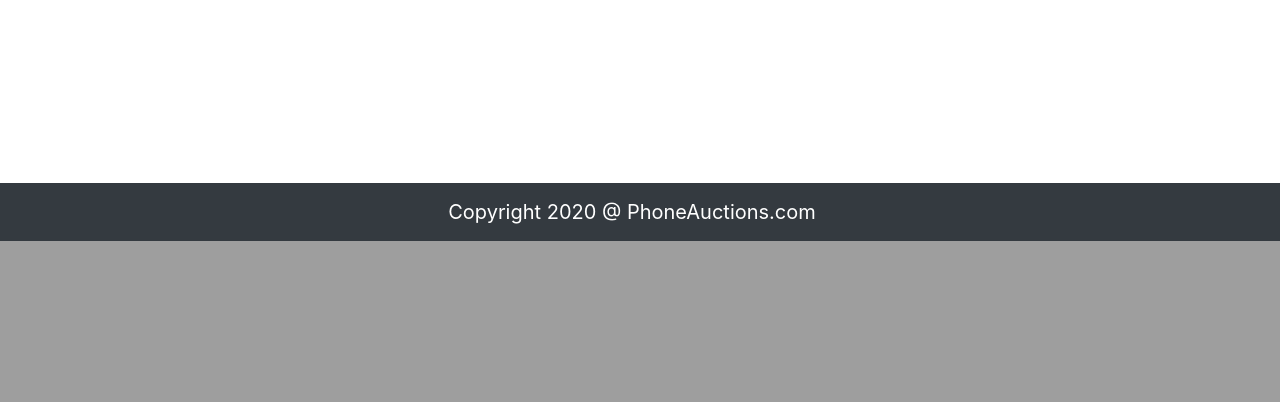
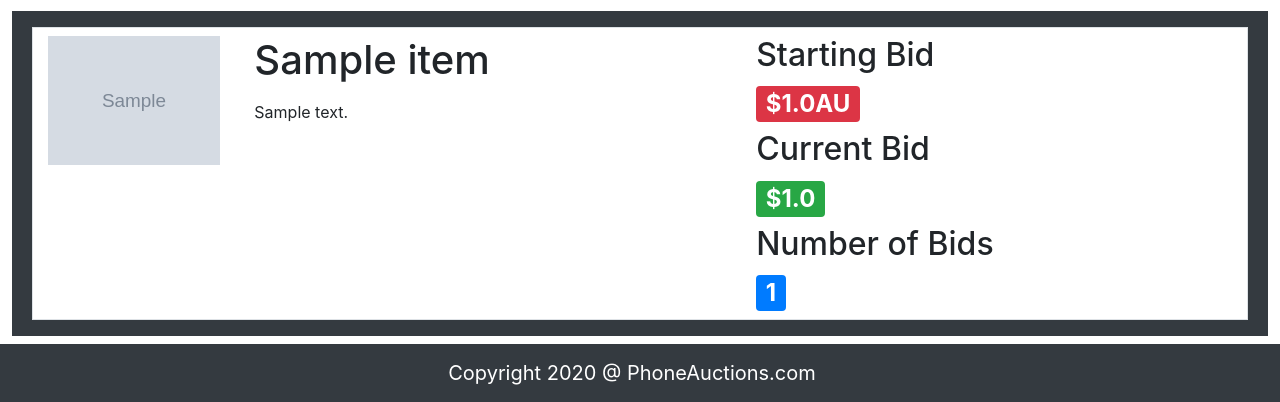
Before and after one commit to kerzox/AuctionWebsite, a Flask app: page /watchlist in a window 1280 px wide. Shown: the part 559-961 px from the top of the page. Before the commit the page ends 800 px from the top, so only its background shows below. Run offline with Flask 2, Linux system fonts and the light colour scheme; a user stored in the database is signed in; tables that the repository leaves empty hold one stand-in row (values such as "Sample post"); grey boxes marked "Sample" are stand-in pictures; some libraries are stand-ins or nearby versions.

Commit message:
Added watchlist. curr_currency is now in Itemdb minor changes to listing price and bid displays

```diff
--- a/auction/listings.py
+++ b/auction/listings.py
@@ -42,6 +42,7 @@ def create():
                        description=create_form.description.data,
                        image=db_file_path,
                        start_currency=round(float(create_form.start_bid.data), 2),
+                       curr_currency=round(float(create_form.start_bid.data), 2),
                        users=current_user)
 
         print('Listing has been created', 'success')
@@ -68,7 +69,7 @@ def bid(id):
 
         new_bid = bid_form.bid_amount.data
         curr_bid = db.session.query(db.func.max(Bids.bid_amount)).filter(Bids.items.has(id=id)).scalar()
-
+        print(new_bid, curr_bid)
         if (curr_bid == None):
             curr_bid = db.session.query(Item.start_currency).filter_by(id=id).scalar()
         if (new_bid > curr_bid):
@@ -76,6 +77,9 @@ def bid(id):
                               users=grab_user,
                               items=grab_item)
             db.session.add(bid_commit)
+            update_currency = Item.query.get(id)
+            update_currency.curr_currency = bid_form.bid_amount.data
+
             db.session.commit()
             print("Successfully added a new bid")
         else:
--- a/auction/templates/base.html
+++ b/auction/templates/base.html
@@ -40,9 +40,11 @@
                 <li class="nav-item">
                     <a class="nav-link" href="{{url_for('listing.listings')}}">Listings</a>
                 </li>
+                {% if session['email'] %}
                 <li class="nav-item">
                     <a class="nav-link" href="{{url_for('main.watchlist')}}">Watchlist</a>
                 </li>
+                {% endif %}
             </ul>
             <ul class="navbar-nav mr-3">
                 {% if session['email'] %}
--- a/auction/templates/index.html
+++ b/auction/templates/index.html
@@ -68,7 +68,7 @@
                     <li class="list-group-item d-flex justify-content-between align-items-center">
                         <a class="remove_link_colour" href="{{url_for('listing.item', id=item.id)}}">{{item.name}}</a>
                         <div>
-                            <span class="badge badge-success">${{item.start_currency}}AU</span>
+                            <span class="badge badge-success">${{item.curr_currency}}AU</span>
                             <span class="badge badge-primary badge-pill">{{item.bids|length}}</span>
                             {% if item.status == true %}
                             <span class="badge badge-success badge-pill">Ongoing</span>
--- a/auction/templates/listing/listings.html
+++ b/auction/templates/listing/listings.html
@@ -65,11 +65,11 @@
             </div>
             <div class="col-md">
                 <h2>Starting Bid</h2>
-                <h2><span class="badge badge-danger">$200AU</span></h2>
+                <h2><span class="badge badge-danger">${{item.start_currency}}AU</span></h2>
                 <h2>Current Bid</h2>
-                <h2><span class="badge badge-success">$800AU</span></h2>
+                <h2><span class="badge badge-success">${{item.curr_currency}}</span></h2>
                 <h2>Number of Bids</h2>
-                <h2><span class="badge badge-primary">131</span></h2>
+                <h2><span class="badge badge-primary">{{item.bids|length}}</span></h2>
             </div>
             <div class="col-lg text-center my-auto py-2">
                 {{wtf.quick_form(bid_form, "/listings/{0}/bid".format(item.id))}}
--- a/auction/templates/listing/mylistings.html
+++ b/auction/templates/listing/mylistings.html
@@ -32,9 +32,9 @@
                 <h2>Starting Bid</h2>
                 <h2><span class="badge badge-danger">${{item.start_currency}}AU</span></h2>
                 <h2>Current Bid</h2>
-                <h2><span class="badge badge-success">$800AU</span></h2>
+                <h2><span class="badge badge-success">${{item.curr_currency}}</span></h2>
                 <h2>Number of Bids</h2>
-                <h2><span class="badge badge-primary">131</span></h2>
+                <h2><span class="badge badge-primary">{{item.bids|length}}</span></h2>
             </div>
             <div class="col-lg text-center my-auto py-2">
                 <button type="button" class="btn btn-primary btn-lg btn-block" data-toggle="modal"
--- a/auction/templates/watchlist.html
+++ b/auction/templates/watchlist.html
@@ -14,4 +14,33 @@
     </header>
     <!--/HEADER-->
 
+    <div class="row no-gutters m-2 ml-2 mb-2">
+        <div class="col-md bg-dark pt-3 pl-3 pb-3 pr-3 mr-1 ml-1 mt-1 justify-content-center">
+            {% for item in items %}
+            <div class="row bg-white pt-2 ml-1 mr-1 border">
+                <div class="col col-lg-2 mb-3">
+                    <img src="{{item.image}}"
+                        class="mx-auto img-fluid min-vh-0">
+                </div>
+                <div class="col-lg-5 mx-auto">
+                    <div class="row mx-1 mb-2">
+                        <h1><a href="{{url_for('listing.item', id=item.id)}}" class="remove_link_colour">{{item.name}}</a></h1>
+                    </div>
+                    <div class="row mx-1">
+                       {{item.description}}
+                    </div>
+                </div>
+                <div class="col-md">
+                    <h2>Starting Bid</h2>
+                    <h2><span class="badge badge-danger">${{item.start_currency}}AU</span></h2>
+                    <h2>Current Bid</h2>
+                    <h2><span class="badge badge-success">${{item.curr_currency}}</span></h2>
+                    <h2>Number of Bids</h2>
+                    <h2><span class="badge badge-primary">{{item.bids|length}}</span></h2>
+                </div>
+            </div>
+            {% endfor %}
+        </div>
+    </div>
+
    {% endblock %}
--- a/auction/views.py
+++ b/auction/views.py
@@ -1,6 +1,7 @@
+import flask
 from flask import Blueprint, render_template, request, session, url_for, redirect
-from .forms import CreateListingForm
-from .models import Item, Bids
+from flask_login import login_required, current_user
+from .models import Item, Bids, Watchlist
 from sqlalchemy import func
 from . import db
 
@@ -25,6 +26,24 @@ def index():
                             oppo = oppo, allItems = allItems)
 
 
-@mainbp.route('/watchlist')
+@mainbp.route('/watchlist', methods=['GET', 'POST'])
+@login_required
 def watchlist():
-    return render_template('watchlist.html')
+    grab_user = current_user
+
+    if flask.request.method == 'POST':
+        stuff_id = request.form.get("watchlist")
+        submit_item = Item.query.filter_by(id=stuff_id).first()
+        add_to_watchlist = Watchlist(items=submit_item,
+                                     users=grab_user)
+        db.session.add(add_to_watchlist)
+        db.session.commit()
+        print("added listing to watchlist")
+        return redirect(url_for('main.watchlist'))
+    else:
+        watchlist_items = []
+        for item in db.session.query(Watchlist.item_id).filter_by(user_id=current_user.id).all():
+            watchlist_items.append(item.item_id)
+        item_filter = db.session.query(Item).filter(Item.id.in_(watchlist_items)).all()
+
+        return render_template('watchlist.html', items=item_filter)
```
Also changed, not shown: auction/models.py (+10 -1 lines), auction/templates/listing/item.html (+9 -7 lines).
